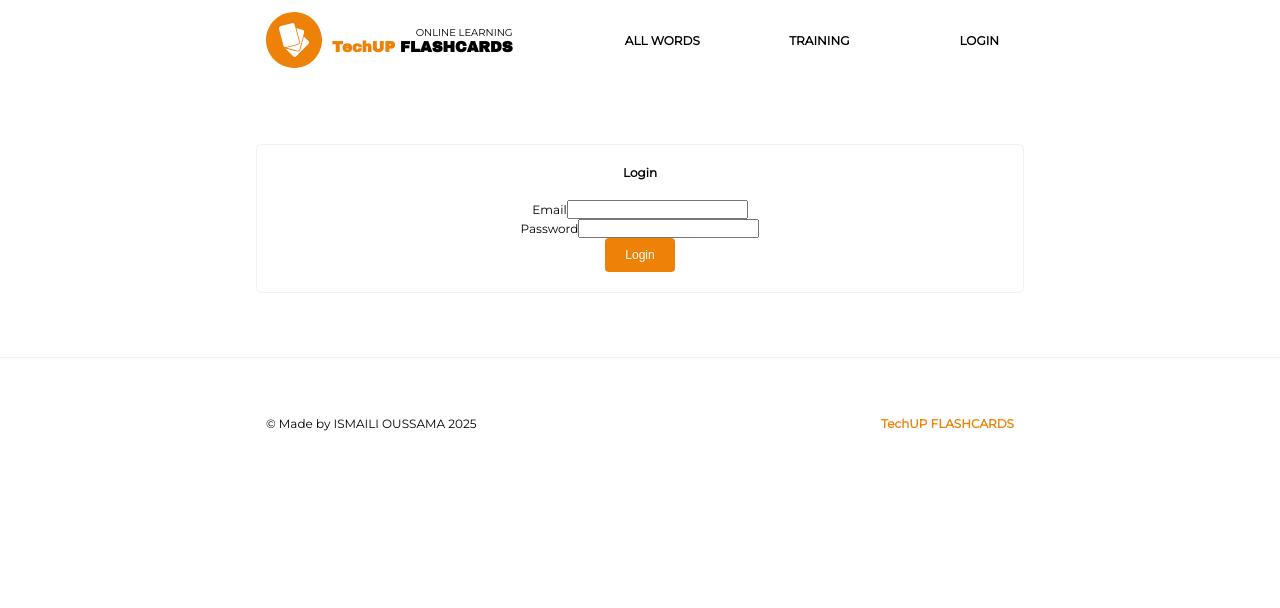
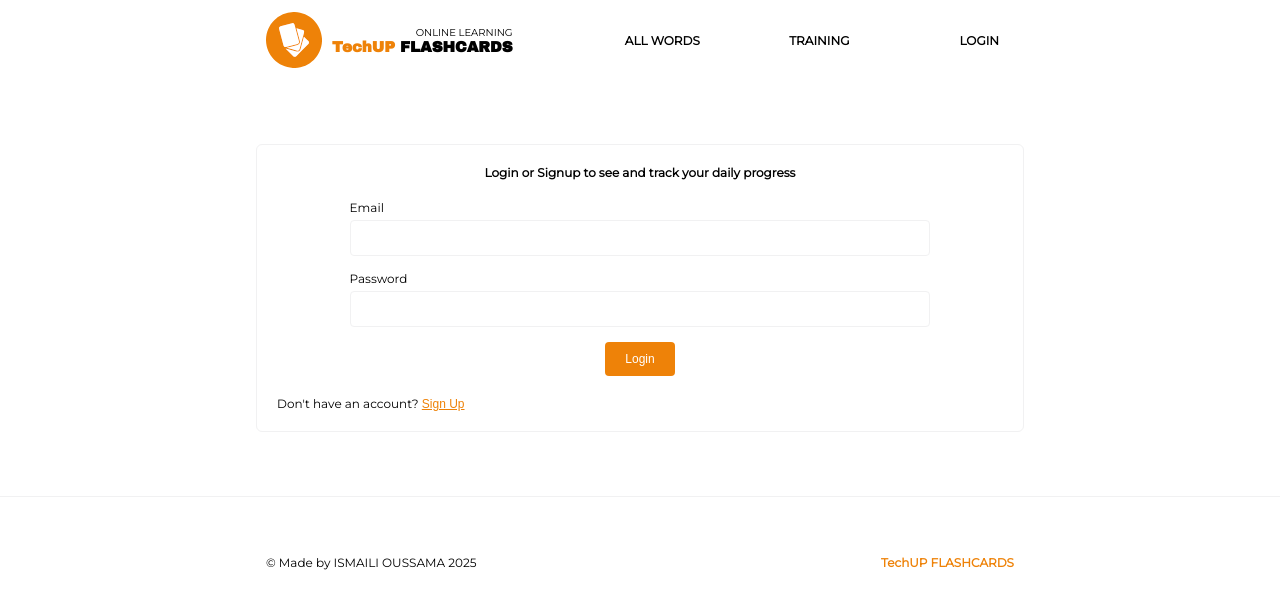
Before and after one commit to ussamaismaili/TechUp, a React (Create React App) app: page /login in a window 1280 px wide. Shown: the top 608 px of the page. Built offline with nearby package versions, Linux system fonts and the light colour scheme; no server answers.

Commit message:
fix sign up

```diff
--- a/src/assets/components/Dashboard/Dashboard.jsx
+++ b/src/assets/components/Dashboard/Dashboard.jsx
@@ -1,11 +1,14 @@
 import React, { useState, useEffect, useCallback } from 'react';
 import { observer } from 'mobx-react-lite';
-import { onAuthStateChanged, signInWithEmailAndPassword, signOut } from 'firebase/auth';
-import { auth } from '../../../firebaseConfig';
+import { onAuthStateChanged, signInWithEmailAndPassword, createUserWithEmailAndPassword, signOut } from 'firebase/auth';
+import { doc, setDoc } from 'firebase/firestore';
+import { auth, db } from '../../../firebaseConfig';
 import './Dashboard.scss';
 import './Login.scss';
 
 const Dashboard = observer(({ wordsStore }) => {
+    const [isLogin, setIsLogin] = useState(true);
+    const [username, setUsername] = useState('');
     const [email, setEmail] = useState('');
     const [password, setPassword] = useState('');
     const [error, setError] = useState(null);
@@ -29,10 +32,20 @@ const Dashboard = observer(({ wordsStore }) => {
         return () => unsubscribe();
     }, [fetchUserData]);
 
-    const handleLogin = async (e) => {
+    const handleAuth = async (e) => {
         e.preventDefault();
+        setError(null);
         try {
-            await signInWithEmailAndPassword(auth, email, password);
+            if (isLogin) {
+                await signInWithEmailAndPassword(auth, email, password);
+            } else {
+                const userCredential = await createUserWithEmailAndPassword(auth, email, password);
+                const newUser = userCredential.user;
+                await setDoc(doc(db, 'users', newUser.uid), {
+                    username: username,
+                    email: email
+                });
+            }
         } catch (err) {
             setError(err.message);
         }
@@ -48,9 +61,20 @@ const Dashboard = observer(({ wordsStore }) => {
 
     if (!user) {
         return (
-            <div className="login">
-                <h1>Login</h1>
-                <form onSubmit={handleLogin}>
+            <div className="auth">
+                <h1>Login or Signup to see and track your daily progress</h1>
+                <form onSubmit={handleAuth}>
+                    {!isLogin && (
+                        <div className="form-group">
+                            <label>Username</label>
+                            <input
+                                type="text"
+                                value={username}
+                                onChange={(e) => setUsername(e.target.value)}
+                                required
+                            />
+                        </div>
+                    )}
                     <div className="form-group">
                         <label>Email</label>
                         <input
@@ -70,8 +94,14 @@ const Dashboard = observer(({ wordsStore }) => {
                         />
                     </div>
                     {error && <p className="error">{error}</p>}
-                    <button type="submit">Login</button>
+                    <button type="submit">{isLogin ? 'Login' : 'Sign Up'}</button>
                 </form>
+                <p>
+                    {isLogin ? "Don't have an account?" : 'Already have an account?'}{' '}
+                    <button type="button" onClick={() => setIsLogin(!isLogin)}>
+                        {isLogin ? 'Sign Up' : 'Login'}
+                    </button>
+                </p>
             </div>
         );
     }
@@ -81,7 +111,8 @@ const Dashboard = observer(({ wordsStore }) => {
     return (
         <div className="dashboard">
             <h1>Dashboard</h1>
-            <button onClick={handleSignOut}>Sign Out</button>
+            <h2>Hello, {user.email}!</h2>
+            <button className="signout-button" onClick={handleSignOut}>Sign Out</button>
             <div className="statistics">
                 <div className="stat">
                     <h2>Total Cards</h2>
--- a/src/assets/components/Dashboard/Dashboard.scss
+++ b/src/assets/components/Dashboard/Dashboard.scss
@@ -9,7 +9,7 @@
 
     h1 {
         margin-bottom: 20px;
-        font-size: calc((100vw + 256px) / 128);
+        font-size: calc((100vw + 256px) / 40);
         text-align: center;
     }
 
--- a/src/assets/components/Dashboard/Login.jsx
+++ b/src/assets/components/Dashboard/Login.jsx
@@ -1,31 +1,55 @@
-// src/components/Dashboard/Login.jsx
 import React, { useState } from 'react';
-import { signInWithEmailAndPassword } from 'firebase/auth';
+import { signInWithEmailAndPassword, createUserWithEmailAndPassword } from 'firebase/auth';
+import { doc, setDoc } from 'firebase/firestore';
 import { useNavigate } from 'react-router-dom';
-import { auth } from '../../../firebaseConfig';
+import { auth, db } from '../../../firebaseConfig';
 import './Login.scss';
 
 const Login = () => {
+    const [isLogin, setIsLogin] = useState(true);
+    const [username, setUsername] = useState('');
     const [email, setEmail] = useState('');
     const [password, setPassword] = useState('');
     const [error, setError] = useState(null);
     const navigate = useNavigate();
 
-    const handleLogin = async (e) => {
+    const handleAuth = async (e) => {
         e.preventDefault();
+        setError(null);
         try {
-            await signInWithEmailAndPassword(auth, email, password);
-            navigate('/dashboard');
+            if (isLogin) {
+                await signInWithEmailAndPassword(auth, email, password);
+                navigate('/dashboard');
+            } else {
+                const userCredential = await createUserWithEmailAndPassword(auth, email, password);
+                const user = userCredential.user;
+                await setDoc(doc(db, 'users', user.uid), {
+                    username: username,
+                    email: email
+                });
+                navigate('/dashboard');
+            }
         } catch (err) {
             setError(err.message);
         }
     };
 
     return (
-        <div className="login">
-            <h1>Login</h1>
-            <form onSubmit={handleLogin}>
-                <div>
+        <div className="auth">
+            <h1>Login or Signup to see and track your daily progress</h1>
+            <form onSubmit={handleAuth}>
+                {!isLogin && (
+                    <div className="form-group">
+                        <label>Username</label>
+                        <input
+                            type="text"
+                            value={username}
+                            onChange={(e) => setUsername(e.target.value)}
+                            required
+                        />
+                    </div>
+                )}
+                <div className="form-group">
                     <label>Email</label>
                     <input
                         type="email"
@@ -34,7 +58,7 @@ const Login = () => {
                         required
                     />
                 </div>
-                <div>
+                <div className="form-group">
                     <label>Password</label>
                     <input
                         type="password"
@@ -44,8 +68,14 @@ const Login = () => {
                     />
                 </div>
                 {error && <p className="error">{error}</p>}
-                <button type="submit">Login</button>
+                <button type="submit">{isLogin ? 'Login' : 'Sign Up'}</button>
             </form>
+            <p>
+                {isLogin ? "Don't have an account?" : 'Already have an account?'}{' '}
+                <button type="button" onClick={() => setIsLogin(!isLogin)}>
+                    {isLogin ? 'Sign Up' : 'Login'}
+                </button>
+            </p>
         </div>
     );
 };
--- a/src/assets/components/Dashboard/Login.scss
+++ b/src/assets/components/Dashboard/Login.scss
@@ -1,7 +1,7 @@
-// src/components/Dashboard/Login.scss
+// src/components/Dashboard/Dashboard.scss
 @import "../../styles/variables.scss";
 
-.login {
+.auth {
     width: 60vw;
     margin: auto;
     padding: 20px;
@@ -61,4 +61,102 @@
             }
         }
     }
+
+    p {
+        margin-top: 20px;
+        font-size: calc((100vw + 256px) / 128);
+
+        button {
+            background: none;
+            border: none;
+            color: $main-color;
+            cursor: pointer;
+            font-size: calc((100vw + 256px) / 128);
+            text-decoration: underline;
+            padding: 0;
+
+            &:hover {
+                color: darken($main-color, 10%);
+            }
+        }
+    }
 }
+
+.dashboard {
+    width: 80vw;
+    margin: auto;
+    padding: 20px;
+    border: 1px solid $border-color;
+    border-radius: 6px;
+    background-color: #fff;
+    font-family: $default-font;
+    font-size: $default-font-size;
+
+    h1, h2 {
+        margin-bottom: 20px;
+        text-align: center;
+    }
+
+    .signout-button {
+        padding: 10px 20px;
+        border: none;
+        border-radius: 4px;
+        background-color: $main-color;
+        color: #fff;
+        font-size: calc((100vw + 256px) / 128);
+        cursor: pointer;
+        display: block;
+        margin: 10px auto;
+
+        &:hover {
+            background-color: darken($main-color, 10%);
+        }
+    }
+
+    .statistics {
+        display: flex;
+        justify-content: space-around;
+        margin-bottom: 20px;
+
+        .stat {
+            width: 30%;
+            text-align: center;
+
+            h2 {
+                margin-bottom: 10px;
+            }
+
+            p {
+                font-size: calc((100vw + 256px) / 85);
+            }
+        }
+    }
+
+    .progress {
+        h2 {
+            text-align: center;
+        }
+
+        .cards-list {
+            display: flex;
+            justify-content: space-around;
+
+            .known-cards, .dont-know-cards {
+                width: 45%;
+                text-align: center;
+
+                h3 {
+                    margin-bottom: 10px;
+                }
+
+                .card {
+                    padding: 10px;
+                    border: 1px solid $border-color;
+                    border-radius: 4px;
+                    margin-bottom: 10px;
+                    background-color: #f9f9f9;
+                }
+            }
+        }
+    }
+}
--- a/src/assets/components/Header.jsx
+++ b/src/assets/components/Header.jsx
@@ -1,4 +1,3 @@
-// src/components/Header.jsx
 import React, { useEffect, useState } from 'react';
 import { Link } from 'react-router-dom';
 import { onAuthStateChanged, signOut } from 'firebase/auth';
@@ -43,14 +42,10 @@ export default function Header({ onLogoClick }) {
                     <Link to="/game" className="Header__link Link">Training</Link>
                 </li>
                 {user ? (
-                    <>
-                        <li className="Header__menu dashboard-nav">
-                            <Link to="/dashboard" className="Header__link Link">Dashboard</Link>
-                        </li>
-                        <li className="Header__menu">
-                            <button onClick={handleSignOut} className="Header__link Link">Sign Out</button>
-                        </li>
-                    </>
+                    <li className="Header__menu dashboard-nav">
+                        <Link to="/dashboard" className="Header__link Link">Dashboard</Link>
+                        <button onClick={handleSignOut} className="Header__link Link signout-button">Sign Out</button>
+                    </li>
                 ) : (
                     <li className="Header__menu login-nav">
                         <Link to="/login" className="Header__link Link">Login</Link>
--- a/src/assets/components/Header.scss
+++ b/src/assets/components/Header.scss
@@ -27,6 +27,13 @@
         font-size: calc((100vw + 256px) / 128);
         font-weight: 900;
         text-transform: uppercase;
+        position: relative; // Added to position the sign-out button
+
+        &.dashboard-nav {
+            &:hover .signout-button {
+                display: block;
+            }
+        }
     }
 
     &__logo {
@@ -85,4 +92,21 @@
 
 .dashboard-nav {
     grid-area: dashboard;
+
+    .signout-button {
+        display: none;
+        position: absolute;
+        top: 100%;
+        left: 0;
+        padding: 10px 20px;
+        background-color: $main-color;
+        color: #fff;
+        border: none;
+        cursor: pointer;
+        white-space: nowrap;
+
+        &:hover {
+            background-color: darken($main-color, 10%);
+        }
+    }
 }
```
